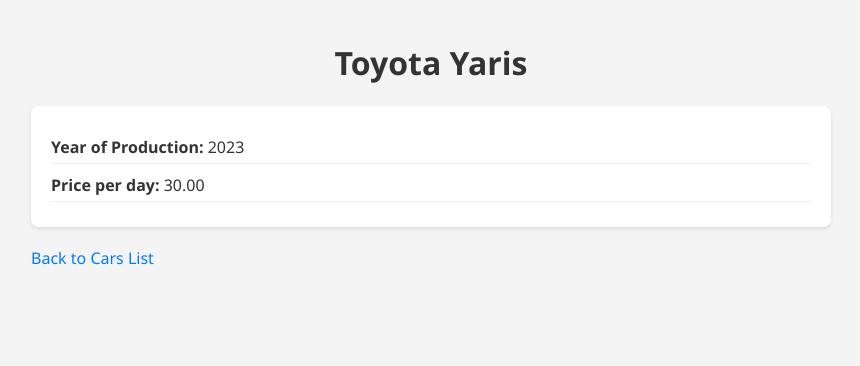
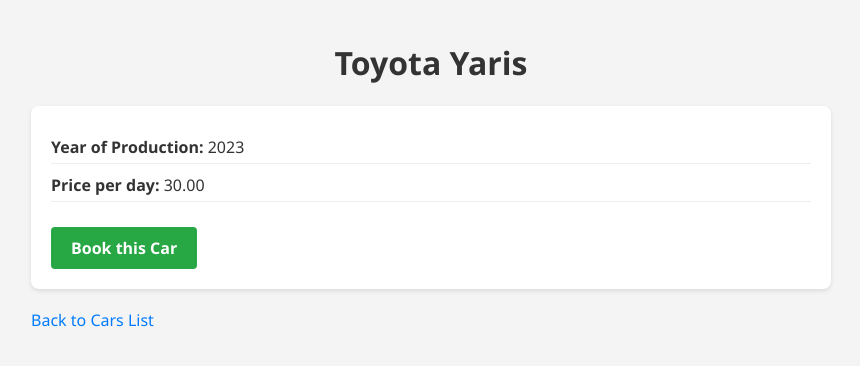
Before and after one commit to Bober123713/WebAppsDjangoProject, a Django app: page /cars/car/1/ in a window 1280 px wide. Shown: the top 366 px of the page, without its empty margins (209-1069 px from the left). Run offline with Django 5.2, Linux system fonts and the light colour scheme; data comes from the database, SQL or seed files in the repository.

Commit message:
First version of booking avilable for users

```diff
--- a/Booking/urls.py
+++ b/Booking/urls.py
@@ -2,5 +2,5 @@
 from . import views
 
 urlpatterns = [
-    path('new/', views.create_booking, name='create_booking'),
+    path('book/<int:car_id>/', views.create_booking, name='create_booking'),
 ]
--- a/WebAppsDjangoProject/urls.py
+++ b/WebAppsDjangoProject/urls.py
@@ -21,4 +21,5 @@
     path('admin/', admin.site.urls),
     path('cars/', include('CarsManagement.urls')),  # Route for CarsManagement'
     path('bookings/', include('Booking.urls')),  # Route for BookingApp
+    path('booking/', include('Booking.urls')),  # Adjust 'Booking.urls' to your app's name
 ]
--- a/templates/car_detail.html
+++ b/templates/car_detail.html
@@ -53,6 +53,17 @@
             color: #333;
         }
 
+        .booking-button {
+            display: inline-block;
+            margin-top: 20px;
+            padding: 10px 20px;
+            background-color: #28a745; /* Green background */
+            color: white; /* White text */
+            text-decoration: none; /* No underline */
+            border-radius: 4px; /* Rounded corners */
+            font-weight: bold; /* Bold text */
+        }
+
          @media (max-width: 768px) {
             .container {
                 max-width: 95%;
@@ -85,6 +96,7 @@
             <div class="car-attribute">
                 <strong>Price per day:</strong> {{ car.price_per_day }}
             </div>
+             <a href="{% url 'create_booking' car.id %}" class="booking-button">Book this Car</a>
             <!-- Add more car details here as needed -->
         </div>
         <a href="{% url 'cars_list' %}" class="back-link">Back to Cars List</a>
```
Also changed, not shown: Booking/views.py (+7 -3 lines), templates/create_booking.html (+18 -2 lines).
